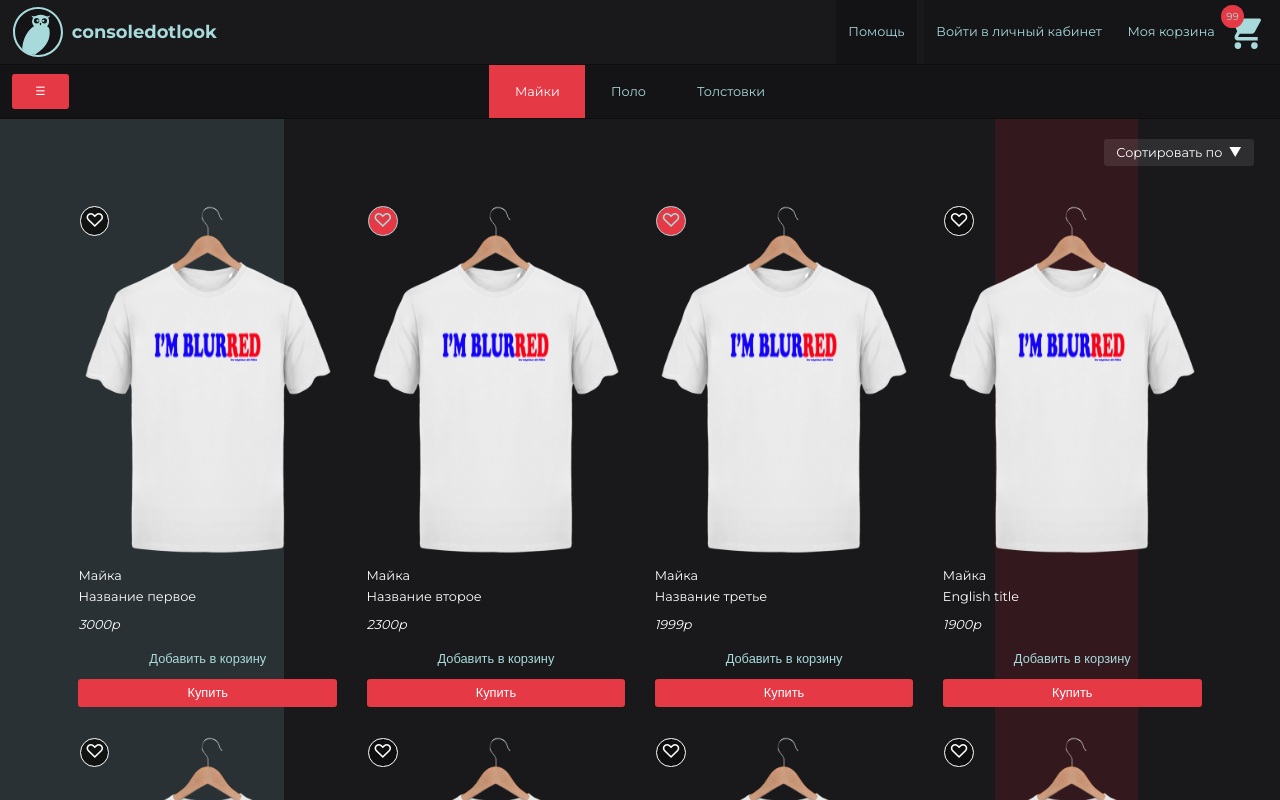
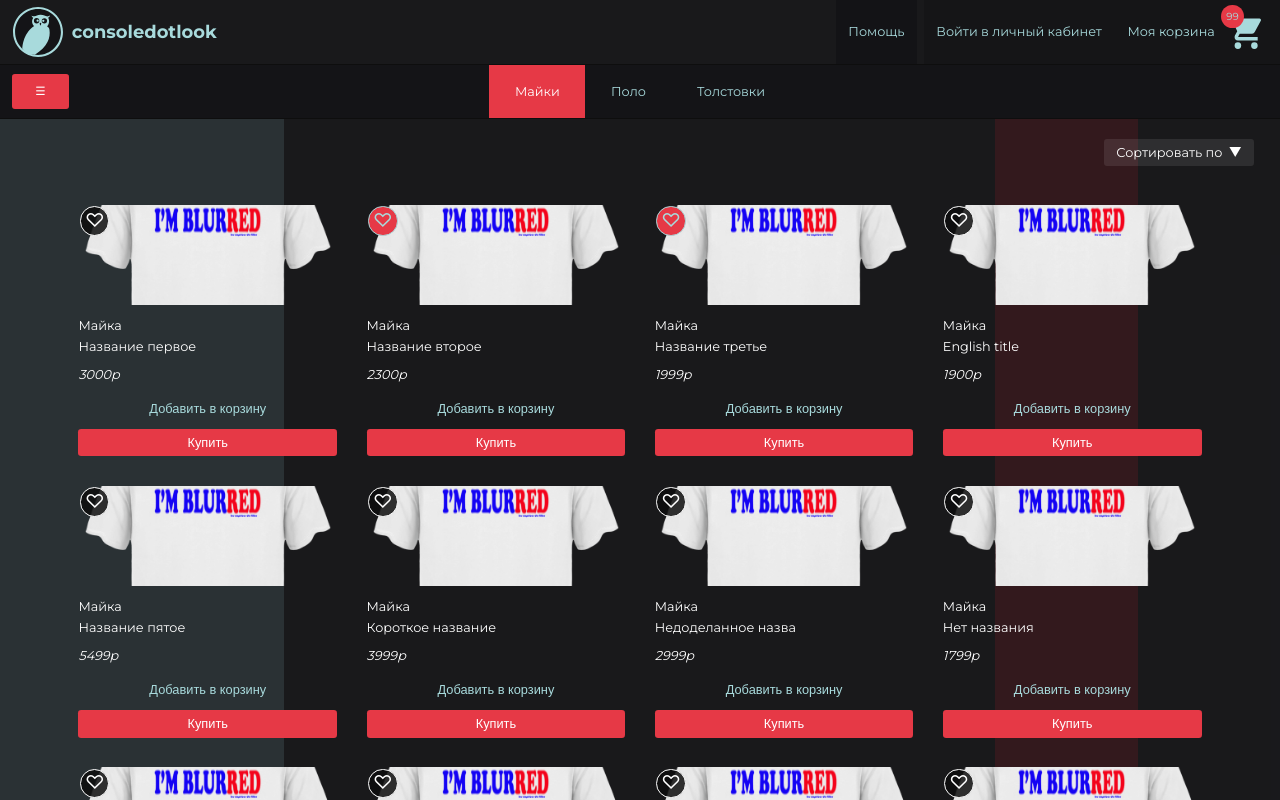
Before and after one commit to Fadinv/cdl, a Next.js app: page / in a window 1280 px wide. Shown: the top 800 px of the page. Built offline with nearby package versions, Linux system fonts and the light colour scheme.

Commit message:
test
test

```diff
--- a/Components/ProductsStuck/ProductItem/ProductItem.module.sass
+++ b/Components/ProductsStuck/ProductItem/ProductItem.module.sass
@@ -50,7 +50,7 @@
   font-size: 1rem
   display: block
   width: 100%
-  height: auto
+  height: 100px
   border-radius: .25em
   object-fit: cover
 
```
